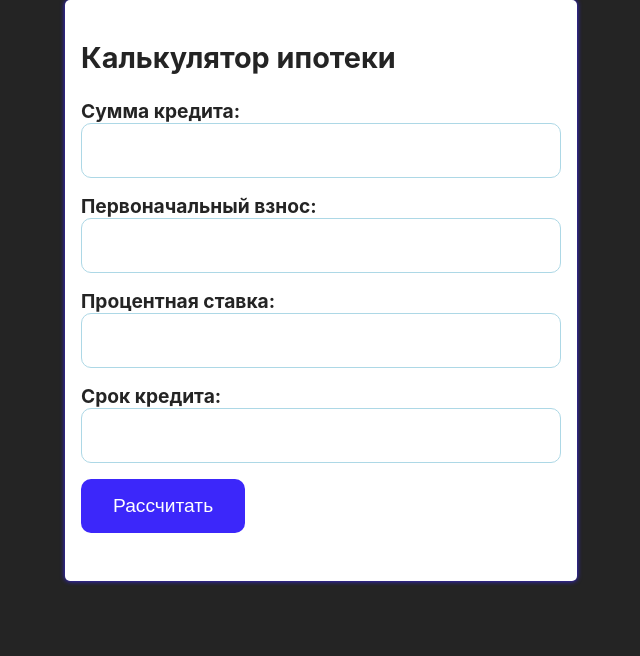
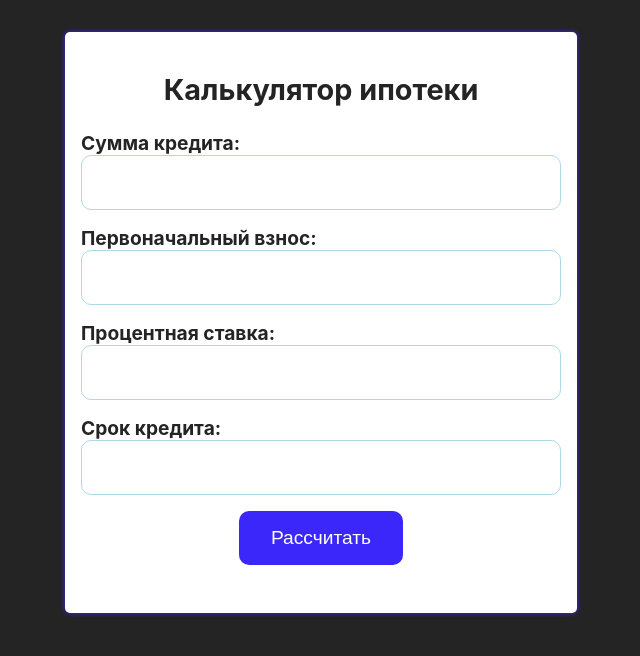
Before and after one commit to Samaelish/Mortgage-Calculator, a React (Vite) app: page / in a window 1280 px wide. Shown: the top 656 px of the page, without its empty margins (319-959 px from the left). Built offline with nearby package versions, Linux system fonts and the light colour scheme.

Commit message:
добавил маржин-топ для расстояния сверху и text-align center чтобы центрировать надписи

```diff
--- a/src/components/MortgageCalculator.css
+++ b/src/components/MortgageCalculator.css
@@ -6,6 +6,8 @@
   box-shadow: 0 0 5px #3c27fa;
   border-radius: 5px;
   font-size: 1.2rem;
+  margin-top: 2rem;
+  text-align: center;
 }
 
 .mortgage-container form {
```
